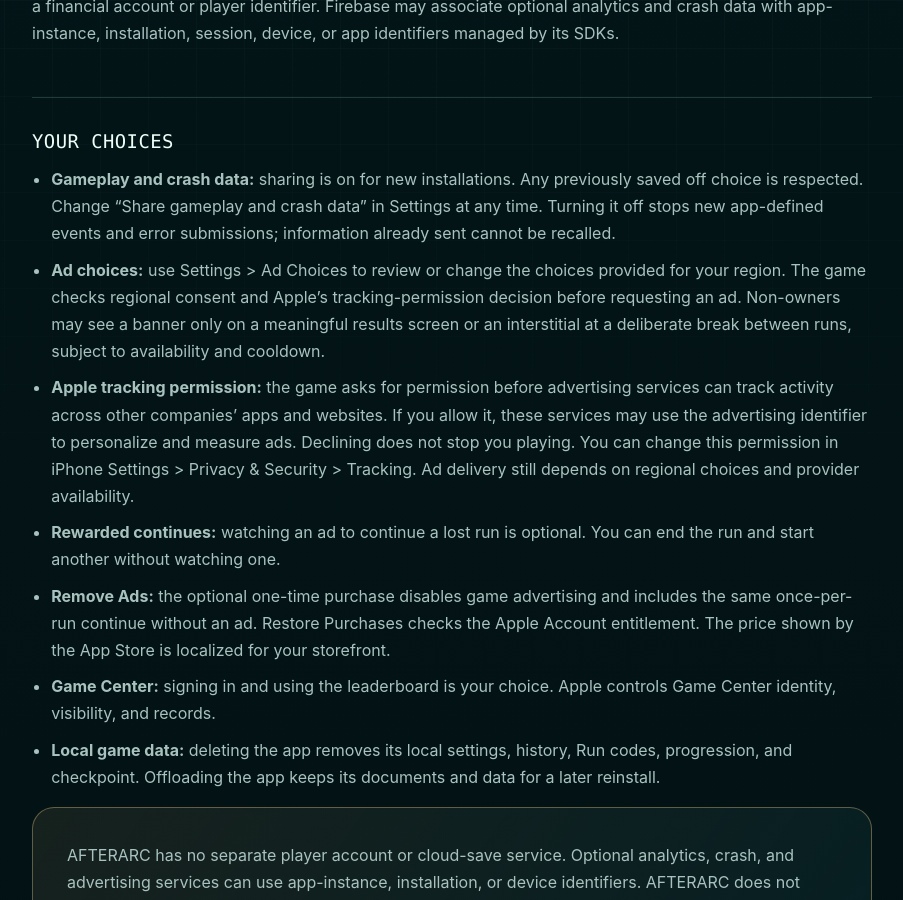
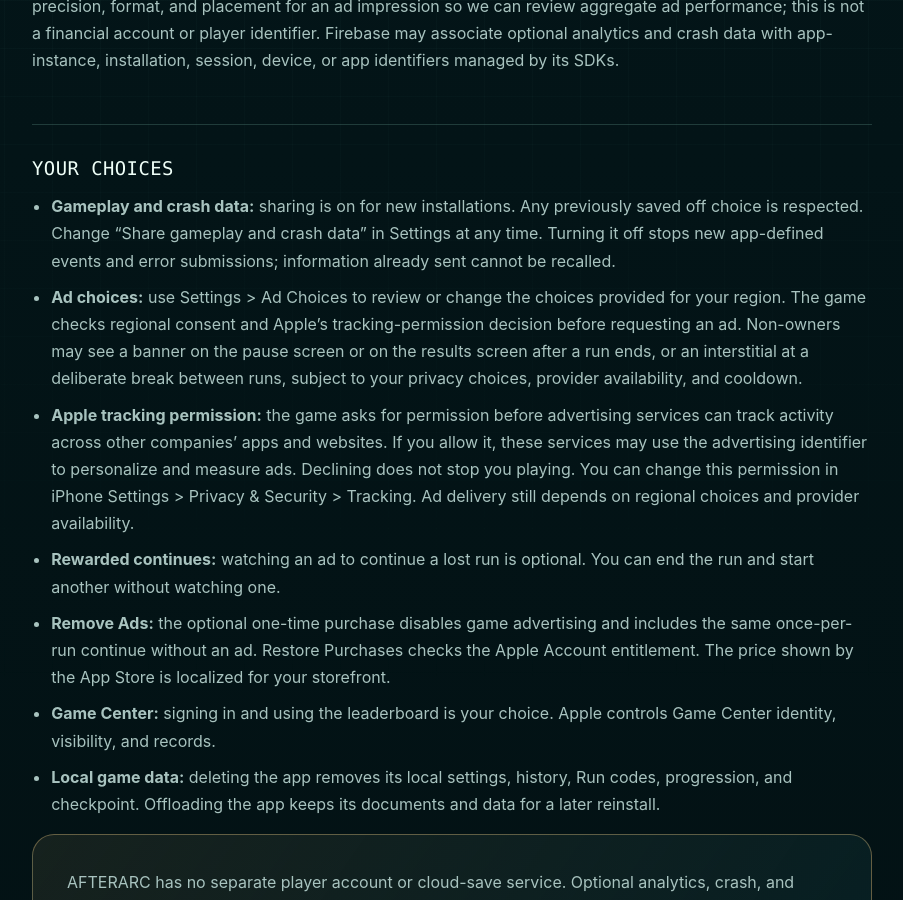
Before and after one commit to pgtgrly/pgtgrly.github.io, a Jekyll site: the page afterarc/afterarc-privacy.html, which Jekyll copies as it is, in a window 1280 px wide and 900 px high, scrolled down 1864 px. Shown: the whole window, without its empty margins (188-1091 px from the left). Built offline with Jekyll 4.4.1, drawn with Linux system fonts in a browser that asks for light colours; some of the changed text lies outside the part shown.

Commit message:
Publish AFTERARC ad disclosure updates

```diff
--- a/afterarc/afterarc-privacy.html
+++ b/afterarc/afterarc-privacy.html
@@ -19,7 +19,7 @@
       <p class="eyebrow">Your data, in plain language</p>
       <h1>Privacy<br><em>Policy.</em></h1>
       <p class="lede">AFTERARC is an iPhone game created by Pranav Garg. This policy explains what stays on your device, what may leave it, and the choices available to you.</p>
-      <p class="meta">Effective 15 September 2026</p>
+      <p class="meta">Effective 20 September 2026</p>
     </header>
 
     <section>
@@ -30,7 +30,7 @@
           <tr><td data-label="Data">Settings, saved progress, discoveries, recent runs, scores, Run codes, and a resumable checkpoint</td><td data-label="Why">To remember preferences, restore play, show records, and unlock content</td><td data-label="Where">Locally in the app on your device</td></tr>
           <tr><td data-label="Data">Gameplay events such as run and wave boundaries, score, duration, builds, routes, damage totals, Blast use, pickups, service outcomes, whether a continue was used, and optional per-impression ad-revenue values by format and placement</td><td data-label="Why">To balance the game, understand play, improve reliability, and measure aggregate ad performance</td><td data-label="Where">Google Analytics for Firebase while “Share gameplay and crash data” is enabled</td></tr>
           <tr><td data-label="Data">Crash and diagnostic information, including app/device details, crash traces, and sanitized error messages</td><td data-label="Why">To find and fix crashes and defects</td><td data-label="Where">Firebase Crashlytics when collection is enabled by the app and your gameplay-and-crash-data choice</td></tr>
-          <tr><td data-label="Data">Ad request and interaction information, which may include IP address, general location inferred from IP, device or app identifiers, ad impressions, clicks, and diagnostics</td><td data-label="Why">To request, deliver, measure, limit, and protect rewarded, results-banner, and between-run ads</td><td data-label="Where">Google Mobile Ads and its advertising partners, according to the privacy choices shown for your region</td></tr>
+          <tr><td data-label="Data">Ad request and interaction information, which may include IP address, general location inferred from IP, device or app identifiers, ad impressions, clicks, and diagnostics</td><td data-label="Why">To request, deliver, measure, limit, and protect rewarded, pause-banner, results-banner, and between-run ads</td><td data-label="Where">Google Mobile Ads and its advertising partners, according to the privacy choices shown for your region</td></tr>
           <tr><td data-label="Data">App Store product, verified purchase entitlement, and purchase measurement</td><td data-label="Why">To remove ads and restore the purchase</td><td data-label="Where">Verified on-device through Apple StoreKit. When gameplay data sharing is enabled, Firebase receives the verified purchase transaction to measure purchase value and currency. Payment-card and banking details stay with Apple</td></tr>
           <tr><td data-label="Data">Eligible score and Game Center player identity</td><td data-label="Why">To submit and display leaderboard scores when you choose Game Center</td><td data-label="Where">Processed by Apple through Game Center</td></tr>
           <tr><td data-label="Data">Email address and message contents</td><td data-label="Why">To answer support or privacy requests</td><td data-label="Where">Received only when you contact us</td></tr>
@@ -43,8 +43,9 @@
       <h2>Your choices</h2>
       <ul>
         <li><strong>Gameplay and crash data:</strong> sharing is on for new installations. Any previously saved off choice is respected. Change “Share gameplay and crash data” in Settings at any time. Turning it off stops new app-defined events and error submissions; information already sent cannot be recalled.</li>
-        <li><strong>Ad choices:</strong> use Settings &gt; Ad Choices to review or change the choices provided for your region. The game checks regional consent and Apple’s tracking-permission decision before requesting an ad. Non-owners may see a banner only on a meaningful results screen or an interstitial at a deliberate break between runs, subject to availability and cooldown.</li>
-        <li><strong>Apple tracking permission:</strong> the game asks for permission before advertising services can track activity across other companies’ apps and websites. If you allow it, these services may use the advertising identifier to personalize and measure ads. Declining does not stop you playing. You can change this permission in iPhone Settings &gt; Privacy &amp; Security &gt; Tracking. Ad delivery still depends on regional choices and provider availability.</li><li><strong>Rewarded continues:</strong> watching an ad to continue a lost run is optional. You can end the run and start another without watching one.</li>
+        <li><strong>Ad choices:</strong> use Settings &gt; Ad Choices to review or change the choices provided for your region. The game checks regional consent and Apple’s tracking-permission decision before requesting an ad. Non-owners may see a banner on the pause screen or on the results screen after a run ends, or an interstitial at a deliberate break between runs, subject to your privacy choices, provider availability, and cooldown.</li>
+        <li><strong>Apple tracking permission:</strong> the game asks for permission before advertising services can track activity across other companies’ apps and websites. If you allow it, these services may use the advertising identifier to personalize and measure ads. Declining does not stop you playing. You can change this permission in iPhone Settings &gt; Privacy &amp; Security &gt; Tracking. Ad delivery still depends on regional choices and provider availability.</li>
+        <li><strong>Rewarded continues:</strong> watching an ad to continue a lost run is optional. You can end the run and start another without watching one.</li>
         <li><strong>Remove Ads:</strong> the optional one-time purchase disables game advertising and includes the same once-per-run continue without an ad. Restore Purchases checks the Apple Account entitlement. The price shown by the App Store is localized for your storefront.</li>
         <li><strong>Game Center:</strong> signing in and using the leaderboard is your choice. Apple controls Game Center identity, visibility, and records.</li>
         <li><strong>Local game data:</strong> deleting the app removes its local settings, history, Run codes, progression, and checkpoint. Offloading the app keeps its documents and data for a later reinstall.</li>
--- a/afterarc/afterarc-terms.html
+++ b/afterarc/afterarc-terms.html
@@ -12,10 +12,10 @@
 <body>
   <header class="site-header shell"><a class="brand" href="index.html"><img src="app-icon.svg" alt=""><span>AFTERARC</span></a><nav class="site-nav" aria-label="Main navigation"><a href="index.html">The game</a><a href="afterarc-support.html">Support</a><a href="afterarc-privacy.html">Privacy</a></nav></header>
   <main class="document">
-    <header class="document-header"><p class="eyebrow">Terms for using AFTERARC</p><h1>Terms<br><em>of Use.</em></h1><p class="lede">These terms apply when you download or use AFTERARC, an iPhone game provided by Pranav Garg.</p><p class="meta">Effective 12 September 2026</p></header>
+    <header class="document-header"><p class="eyebrow">Terms for using AFTERARC</p><h1>Terms<br><em>of Use.</em></h1><p class="lede">These terms apply when you download or use AFTERARC, an iPhone game provided by Pranav Garg.</p><p class="meta">Effective 20 September 2026</p></header>
     <section><h2>Using the game</h2><p>Your license to use AFTERARC is governed by <a href="https://www.apple.com/legal/internet-services/itunes/dev/stdeula/" target="_blank" rel="noopener noreferrer">Apple’s Standard Licensed Application End User License Agreement</a>. These terms supplement that agreement and do not limit rights it gives you. You may not disrupt, cheat, automate play against public leaderboards, or misuse the game.</p><p>The game, its visual design, audio, code, text, and original content remain the property of Pranav Garg and applicable licensors. Apple, Game Center, Google, and other third-party names remain the property of their owners. The <a href="afterarc-licenses.html">software notices</a> list included components.</p></section>
     <section><h2>Scores, Run codes, and saved progress</h2><p>Run codes repeat a structured starting point under the current rules, but an update may change outcomes, balance, or content. Scores, unlocks, run history, and checkpoints are entertainment features. They may be corrected, rejected, reset, or become incompatible when needed to address defects, cheating, corruption, balance, or service changes.</p><p>Eligible scores may be sent to Game Center when you choose that service. Do not submit manipulated or automated scores.</p></section>
-    <section><h2>Ads and network access</h2><p>The game may offer optional rewarded advertisements, a results-only banner, and between-run interstitial advertisements. Results banners are reserved below the result actions; the game does not place banners over the active board. Ads, Game Center, privacy forms, analytics, crash reporting, and diagnostics can require an internet connection. Ad availability and rewards are not guaranteed. Your carrier or internet provider may charge for data use.</p></section>
+    <section><h2>Ads and network access</h2><p>The game may offer optional rewarded advertisements, a banner on the pause screen or the results screen after a run ends, and occasional interstitial advertisements between runs. Banners use a reserved footer slot; ads do not cover the active board or interrupt gameplay. Watching a rewarded ad to continue is optional. Remove Ads is a one-time purchase that removes game ads and includes one ad-free continue per run. Ad availability and rewards depend on your privacy choices and provider availability and are not guaranteed. Ads, Game Center, privacy forms, analytics, crash reporting, and diagnostics can require an internet connection. Your carrier or internet provider may charge for data use.</p></section>
     <section><h2>Purchases</h2><p>Where available, Remove Ads is a one-time, non-consumable purchase through Apple. Its localized price is shown before purchase. It removes game ads and includes one ad-free continue per run. A run that uses a continue is not eligible for the competitive leaderboard. Pending or unverified purchases do not grant the entitlement. Use Restore Purchases with the Apple Account that bought it. Apple handles payment, purchase authorization, and refund requests under its policies. A refunded or revoked purchase no longer grants ad removal. There is no subscription or recurring charge for Remove Ads.</p></section>
     <section><h2>Health and accessibility</h2><p>The game uses motion, flashes, sound, and vibration. Reduced Motion, volume, visual quality, and vibration controls are available in Settings. Stop playing if you experience discomfort.</p></section>
     <section><h2>Availability and updates</h2><p>We may update the game, rebalance it, add or remove features, change device or operating-system requirements, or discontinue it. Updates may be needed for connected features. We do not promise uninterrupted or error-free operation, preservation of every local save, or continued support for every device or iOS version.</p></section>
```
Also changed, not shown: afterarc/afterarc-support.html (+1 -1 lines).
